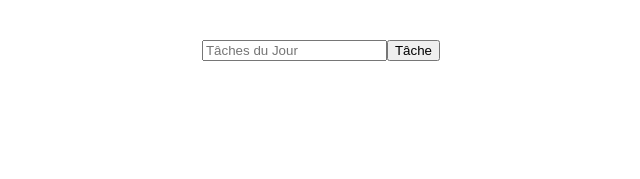
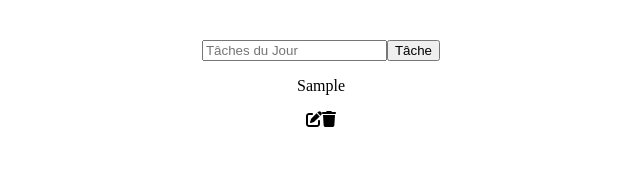
Before and after one commit to Yankhoba92/todoListReact, a React (Vite) app: page / in a window 1280 px wide. Both pictures are taken after typing "Sample" into the empty fields and a click on the button "Tâche". Shown: the top 179 px of the page, without its empty margins (319-959 px from the left). Built offline with nearby package versions, Linux system fonts and the light colour scheme.

Commit message:
🎉 Affichage des tâches dynamiques

```diff
--- a/src/components/Todo.jsx
+++ b/src/components/Todo.jsx
@@ -1,11 +1,17 @@
-import React from 'react'
+import React from "react";
+import { FontAwesomeIcon } from "@fortawesome/react-fontawesome";
+import { faPenToSquare, faTrash } from "@fortawesome/free-solid-svg-icons";
 
-const Todo = () => {
+const Todo = ({ task }) => {
   return (
-    <div>
+    <div className="todo">
+      <p>{task.task}</p>
+      <div>
+        <FontAwesomeIcon icon={faPenToSquare} />
+        <FontAwesomeIcon icon={faTrash} />
+      </div>
+    </div>
+  );
+};
 
-    </div>
-  )
-}
-
-export default Todo
+export default Todo;
```
